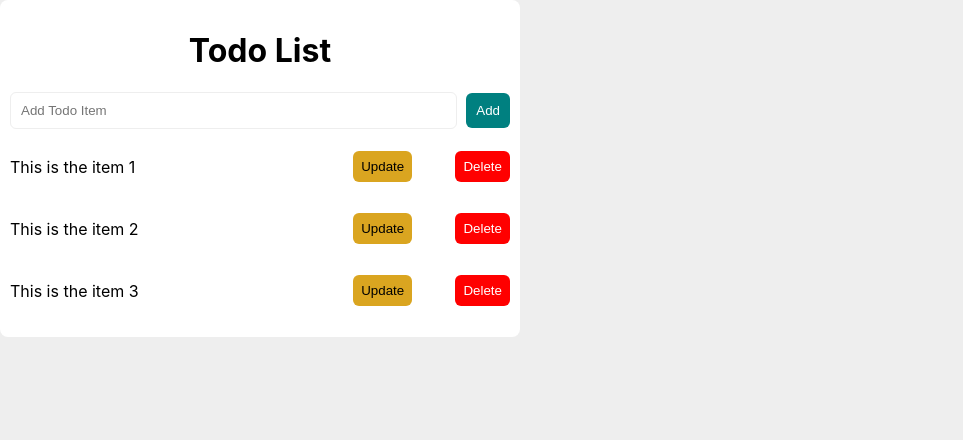
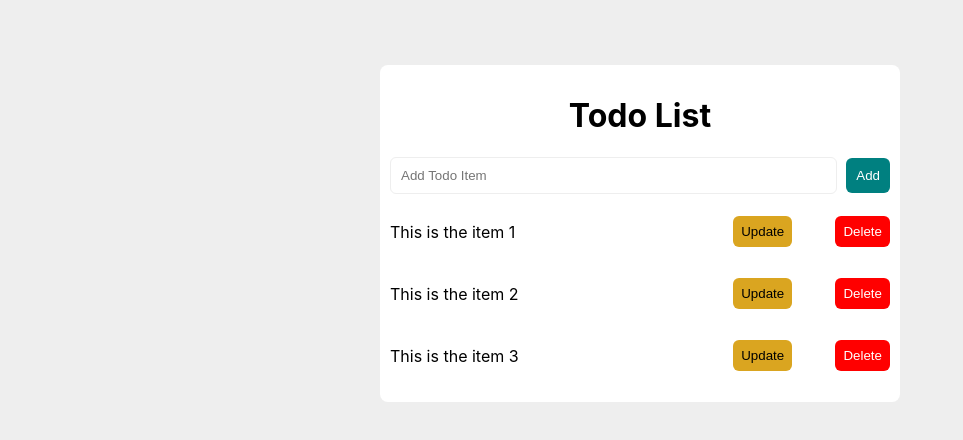
Before and after one commit to Janani-Balasooriya/MERN-ToDo-App, a React (Create React App) app in the folder client/todo-list-mernapp/: page / in a window 1280 px wide. Shown: the top 440 px of the page, without its empty margins (0-963 px from the left). Built offline with nearby package versions, Linux system fonts and the light colour scheme.

Commit message:
Bug fix - Dashboard center align

```diff
--- a/client/todo-list-mernapp/src/App.css
+++ b/client/todo-list-mernapp/src/App.css
@@ -1,4 +1,5 @@
 .App {
+  margin: 65px auto;
   display: flex;
   flex-direction: column;
   align-items: center;
```
